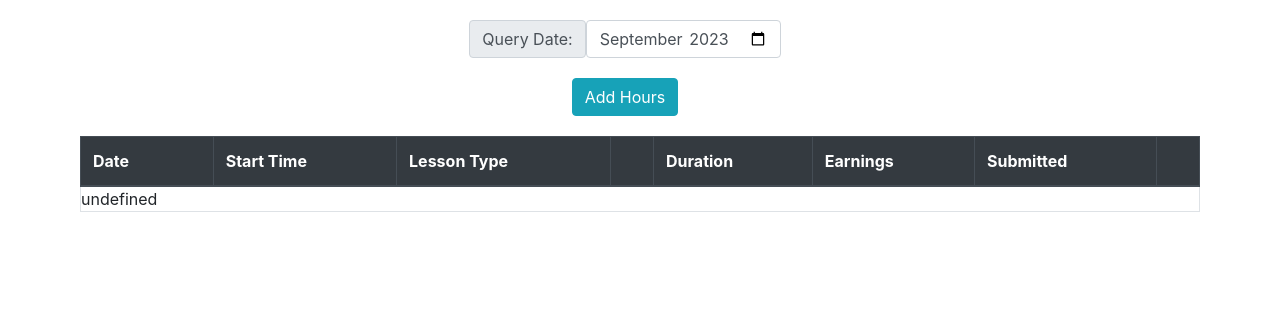
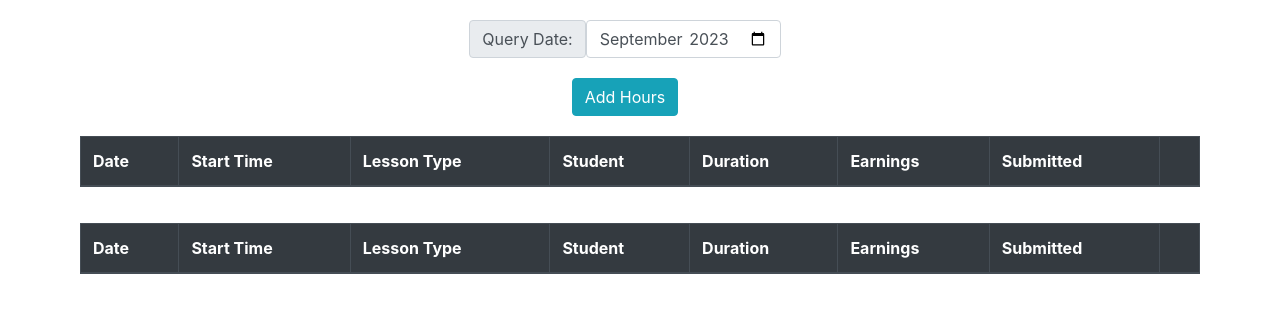
Before and after one commit to sblasby/HourHelper, a Django app: page /view-hours/ in a window 1280 px wide. Shown: the part 68-381 px from the top of the page. Run offline with Django 4.2, Linux system fonts and the light colour scheme; the visitor is signed in with stand-in values (Sample User, id 1); data that the repository does not hold is empty.

Commit message:
Support for new TenHour and VtcHour db tables

```diff
--- a/main/models.py
+++ b/main/models.py
@@ -33,7 +33,7 @@
 
 class TenTenHour(Hour):
 
-    details = models.ForeignKey(rmodels.EmploymentDetails, on_delete=models.CASCADE)
+    ten_ten_details = models.ForeignKey(rmodels.TenTenEmployee, on_delete=models.CASCADE)
 
     school = models.CharField(max_length=100, blank=True)
 
@@ -48,7 +48,7 @@
 
 class VtcHour(Hour):
 
-    details = models.ForeignKey(rmodels.EmploymentDetails, on_delete=models.CASCADE)
+    vtc_details = models.ForeignKey(rmodels.VTCEmployee, on_delete=models.CASCADE)
 
     student = models.CharField(max_length=100, blank=True)
 
--- a/main/static/js/view-hours.js
+++ b/main/static/js/view-hours.js
@@ -74,10 +74,10 @@
     const timeout = 3000
 
     // Field names
-    const lesson_field = document.getElementById('lesson_type');
+    const lesson_field = document.getElementById('class_type');
     const duration_field = document.getElementById('duration')
-    const date_field = document.getElementById('lesson_date')
-    const start_field = document.getElementById('lesson_time')
+    const date_field = document.getElementById('class_date')
+    const start_field = document.getElementById('class_time')
     const student_field = document.getElementById('student');
     const school_field = document.getElementById('school')
 
@@ -201,7 +201,7 @@
 }
 
 function LessonTypeListener() {
-    const lesson_select = document.querySelector('#lesson_type');
+    const lesson_select = document.querySelector('#class_type');
     const student_field = document.querySelector('#student-field');
     const school_field = document.getElementById('school-field')
 
@@ -289,10 +289,10 @@
         }, 3000)
     }
 
-    const lesson_field = document.getElementById('lesson_type');
+    const lesson_field = document.getElementById('class_type');
     const duration_field = document.getElementById('duration')
-    const date_field = document.getElementById('lesson_date')
-    const start_field = document.getElementById('lesson_time')
+    const date_field = document.getElementById('class_date')
+    const start_field = document.getElementById('class_time')
     const student_field = document.getElementById('student');
     const school_field = document.getElementById('school')
     const form = document.getElementById('edit_lesson_form')
--- a/main/templates/main/view-hours.html
+++ b/main/templates/main/view-hours.html
@@ -30,23 +30,34 @@
                 <th scope="col">Date</th>
                 <th scope="col">Start Time</th>
                 <th scope="col">Lesson Type</th>
-                <th scope="col">
-                    {% if user.employee_details.is_ten_ten_employee and user.employee_details.is_vtc_coach %}
-                        Student/School
-                    {% elif user.employee_details.is_ten_ten_employee %}
-                        School
-                    {% elif user.employee_details.is_vtc_coach %}
-                        Student
-                    {% endif %}
-                </th>
+                <th scope="col">Student</th>
                 <th scope="col">Duration</th>
                 <th scope="col">Earnings</th>
                 <th scope="col">Submitted</th>
                 <th scope="col"></th>
-
             </tr>
         </thead>
-        <tbody id="table-content">
+        <tbody id="vtc-content">
+
+        </tbody>
+    </table>
+</div>
+
+<div class="table-container">
+    <table class="table table-bordered" id="hour-table">
+        <thead class="thead-dark">
+            <tr>
+                <th scope="col">Date</th>
+                <th scope="col">Start Time</th>
+                <th scope="col">Lesson Type</th>
+                <th scope="col">Student</th>
+                <th scope="col">Duration</th>
+                <th scope="col">Earnings</th>
+                <th scope="col">Submitted</th>
+                <th scope="col"></th>
+            </tr>
+        </thead>
+        <tbody id="ten-content">
 
         </tbody>
     </table>
--- a/main/templates/main/table-entries.html
+++ b/main/templates/main/vtc-entries.html
@@ -1,14 +1,14 @@
 {% load static %}
 {% csrf_token %}
-{% for lesson in lessons %}
+{% for lesson in VtcHours %}
 <tr>
     <td>{{lesson.date|date:"Y-m-d"}}</th>
     <td>{{lesson.date|time:"h:i a"}}</td>
     {% if lesson.student == "" %}
-    <td colspan="2">{{lesson.lesson_type}}</td>
+    <td colspan="2">{{lesson.class_type}}</td>
 
     {% else %}
-    <td>{{lesson.lesson_type}}</td>
+    <td>{{lesson.class_type}}</td>
     <td>{{lesson.student}}</td>
 
     {% endif %}
--- a/main/views.py
+++ b/main/views.py
@@ -26,10 +26,13 @@
 
     return render(request, 'main/home.html', {})
 
+
 @login_required(login_url='/login')
 def ViewHours(request):
 
     return render(request, 'main/view-hours.html', {})
+
+
 
 @login_required(login_url='/login')
 @csrf_protect
@@ -38,27 +41,38 @@
     if request.method == 'POST':
 
         try:
-            employee = request.POST.get("coach_name")
-            class_type = request.POST.get("lesson_type")
+            employee = request.POST.get("employee_name")
+            class_type = request.POST.get("class_type")
             student = request.POST.get("student")
             school = request.POST.get("school")
             duration = request.POST.get("duration")
-            class_date = request.POST.get("lesson_date")
-            class_start = request.POST.get("lesson_time")
+            class_date = request.POST.get("class_date")
+            class_start = request.POST.get("class_time")
             wage = request.POST.get("wage")
+
             curr_user = request.user
 
             date = dt.datetime.strptime(f'{class_date} {class_start}:00', '%Y-%m-%d %H:%M:%S')
 
-            if class_type == "VTC Private":
+            if "VTC" in class_type:
 
-                ls = Lesson(user = curr_user, coach = coach, lesson_type = lesson_type, date=date, \
-                        duration = duration, submitted = False, wage = wage, student = student)
+                vtcDetails = curr_user.employee_details.vtc_details
+
+                if "Private" in class_type:
+
+                    hour = VtcHour(vtc_details = vtcDetails, employee = employee, class_type = class_type, date=date, \
+                            duration = duration, submitted = False, wage = wage, student = student)
+                else:
+                    hour = VtcHour(vtc_details = vtcDetails, employee = employee, class_type = class_type, date=date, \
+                            duration = duration, submitted = False, wage = wage)
+
             else:
-                ls = Lesson(user= curr_user, coach = coach, lesson_type = lesson_type, date=date, \
-                        duration = duration, submitted = False, wage = wage)
+                tenDetails = curr_user.employee_details.ten_ten_details
 
-            ls.save()
+                hour = TenTenHour(ten_ten_details = tenDetails, employee = employee, class_type = class_type, date=date, \
+                            duration = duration, submitted = False, wage = wage, school = school)
+
+            hour.save()
 
             return HttpResponse(status = 204)
 
@@ -73,18 +87,33 @@
 @login_required(login_url='/login')
 def LoadTable(request, load_year, load_month):
 
-    curr_user = request.user
+    curr_user_details = request.user.employee_details
 
     start_date = dt.datetime(load_year, load_month, 1)
 
     end_date = dt.datetime(load_year, load_month + 1, 1) if load_month < 12 else dt.datetime(load_year + 1, 1, 1)
 
-    lessons = curr_user.lesson_set.filter(date__gte=start_date, date__lt=end_date)
+    emptyQuery = User.objects.filter(id=0)
 
-    lessons = lessons.order_by('-date')
+    vtcQuery = emptyQuery
+
+    tenQuery = emptyQuery
+
+    if curr_user_details.is_vtc_coach:
+
+        vtcQuery = curr_user_details.vtc_details.vtchour_set.filter(date__gte=start_date, date__lt=end_date)
+
+        vtcQuery = vtcQuery.order_by('-date')
+
+    elif curr_user_details.is_ten_ten_employee:
+
+        tenQuery = curr_user_details.ten_ten_details.tentenhour_set.filter(date__gte=start_date, date__lt=end_date)
+
+        tenQuery = tenQuery.order_by('-date')
 
     var_pass = {
-        "lessons":lessons
+        "TenTenHours":tenQuery,
+        "VtcHours":vtcQuery
     }
 
     return render(request, 'main/table-entries.html', var_pass)
```
Also changed, not shown: main/templates/main/add-hours.html (+9 -9 lines), main/templates/main/ten-entries.html (added, +31 -0 lines), main/migrations/0005_remove_tentenhour_details_remove_vtchour_details_and_more.py (added).
